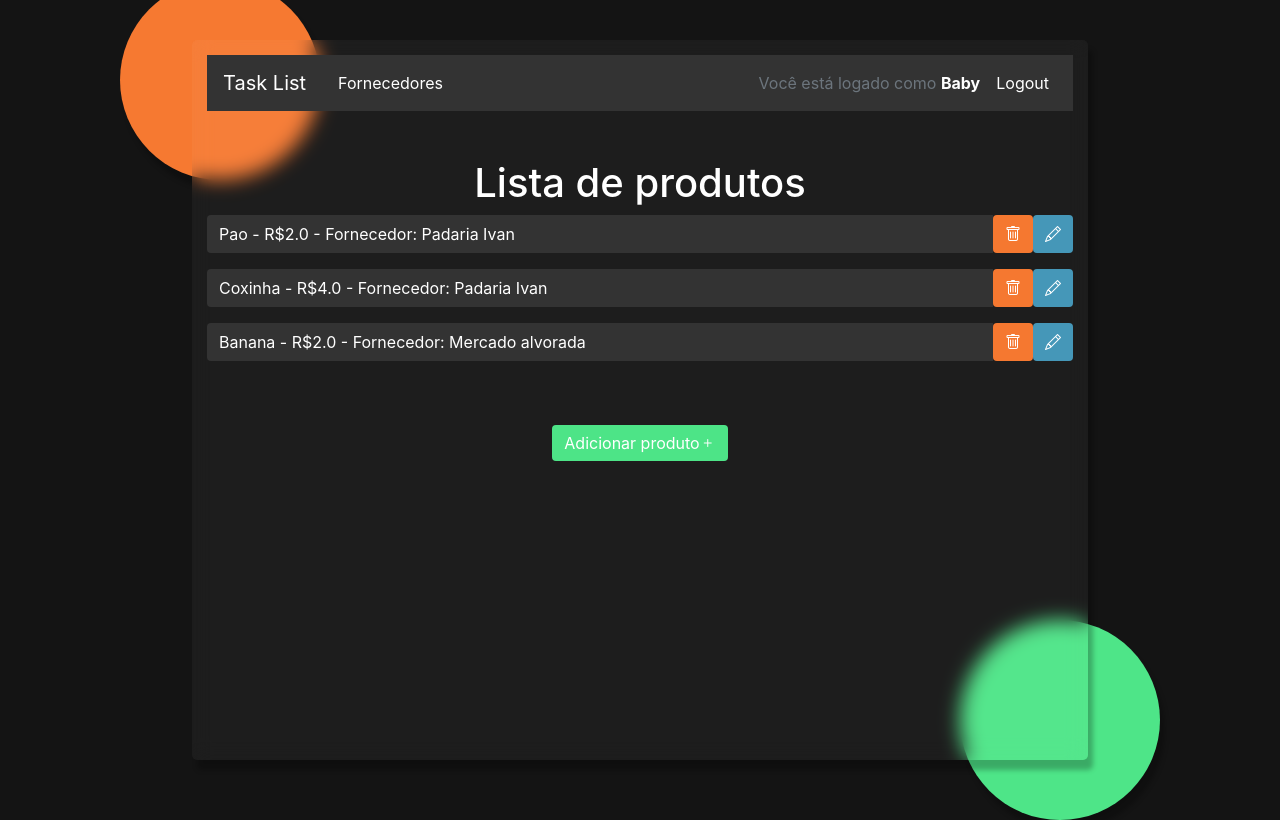
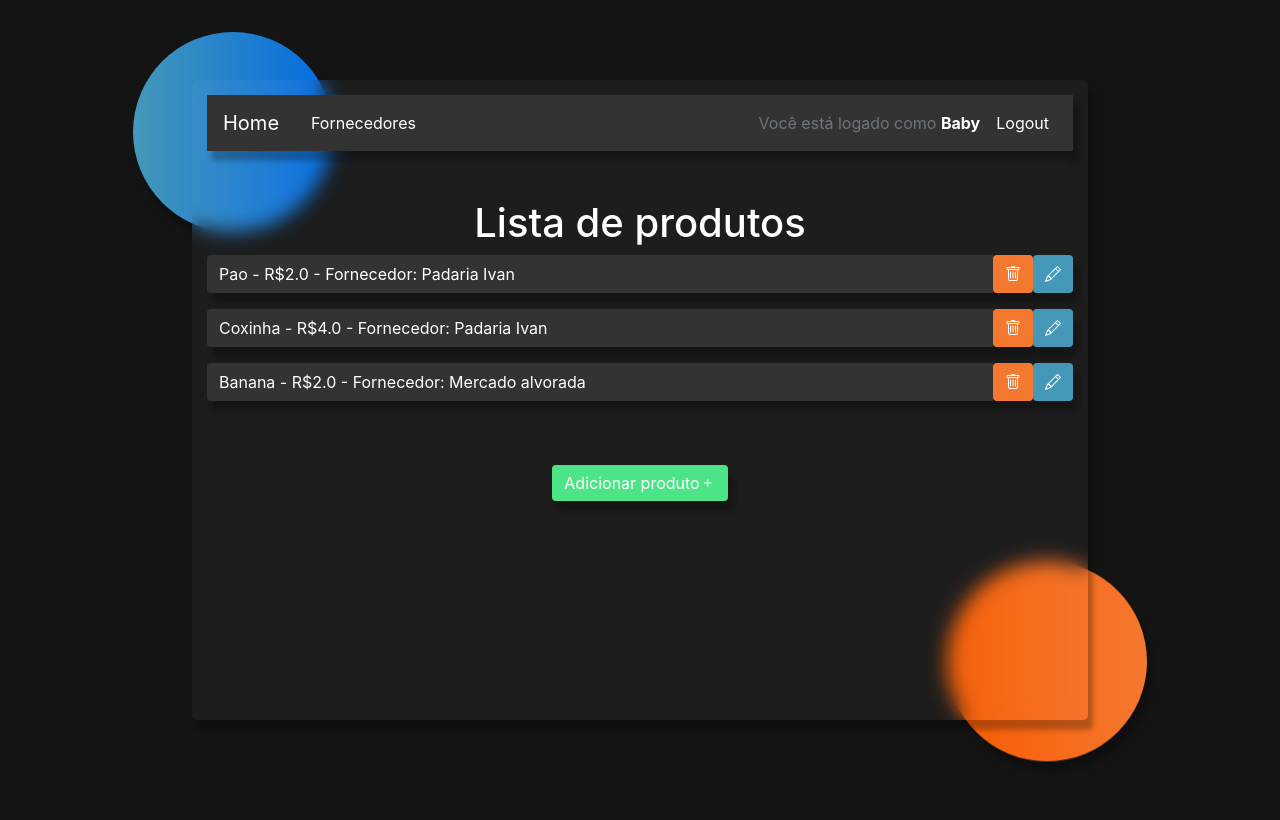
Before and after one commit to iurysm1/IFSC-WEBII, a Flask app: page / in a window 1280 px wide. After the commit the page ends 762 px from the top, so only its background shows below. Run offline with Flask 3, Linux system fonts and the light colour scheme; a user stored in the database is signed in.

Commit message:
Continuando a estilizar

```diff
--- a/gerenciamento_cadastros_forcedores_produtos/static/style.css
+++ b/gerenciamento_cadastros_forcedores_produtos/static/style.css
@@ -1,14 +1,19 @@
 .container {
     text-align: center;
     width: 70%;
-    height: 90vh;
+    height: 80vh;
+    max-height: 650px;
     background-color: rgba(255, 255, 255, 0.041);
     padding: 15px;
     border-radius: 5px;
     backdrop-filter: blur(10px);
-    z-index: 1;
     position: absolute;
     box-shadow: 5px 10px 5px rgba(0, 0, 0, 0.253);
+    overflow: auto;
+}
+
+.card{
+    background-color: rgba(255, 255, 255, 0.041);
 }
 
 .container *{
@@ -16,40 +21,48 @@
 
 }
 
-.circle{
+body .circle{
     width: 200px;
     height: 200px;
     border-radius: 50%;
     position: relative;
-    box-shadow: 0 0 10px rgba(0, 0, 0, 0.2);
     z-index: 0;
-    animation: jump 3s linear infinite;
+    animation: floating 3000ms infinite linear;
     box-shadow: 5px 10px 5px rgba(0, 0, 0, 0.253);
 }
 
-@keyframes jump {
+@keyframes floating {
     0% {
-        transform: translateY(0px) !important;
+      transform: translateY(0px);
     }
-    50%{
-        transform: translateY(-10px) !important;
+
+    50% {
+      transform: translateY(-10px);
     }
+
     100% {
-        transform: translateY(0px) !important;
+      transform: translateY(0px);
     }
-}
+  }
 
 #circle1{
-    right: 25%;
-    bottom: 40%;
+    right: 24%;
+    bottom: 33%;
+    background-image: linear-gradient( to left, rgb(0, 106, 226), rgba(72, 158, 192, 0.959));
 }
 
 #circle2{
-    left: 25%;
-    top: 40%;
+    left: 24%;
+    top: 33%;
     animation-delay: 1s;
+    background-image: linear-gradient(to right, rgba(255, 94, 0, 0.959) ,rgba(255, 125, 50, 0.959) );
+
 }
 
+input,nav, button, card{
+    box-shadow: 5px 10px 5px rgba(0, 0, 0, 0.253) !important;
+
+}
 
 input, nav{
     background-color: rgb(51, 51, 51) !important;
@@ -77,14 +90,19 @@
 .btn-success{
     background-color: rgba(81, 238, 141, 0.959) !important;
     border: rgba(81, 238, 141, 0.959);
+    z-index: 4;
+
 }
 
 .btn-primary{
     background-color: rgba(72, 158, 192, 0.959) !important;
     border: rgba(72, 158, 192, 0.959);
+    z-index: 3;
+
 }
 
 .btn-danger{
     background-color: rgba(255, 125, 50, 0.959) !important;
     border: rgba(255, 125, 50, 0.959);
+    z-index: 2;
 }
--- a/gerenciamento_cadastros_forcedores_produtos/templates/base.html
+++ b/gerenciamento_cadastros_forcedores_produtos/templates/base.html
@@ -18,13 +18,13 @@
 
   </head>
   <body>
-    <div class="circle btn-danger" id="circle1"></div>
-    <div class="circle btn-success" id="circle2"></div>
+    <div class="circle" id="circle1"></div>
+    <div class="circle" id="circle2"></div>
 
     <div class="container">
     {% block menu %}
         <nav class="navbar navbar-expand-lg">
-            <a class="navbar-brand" href="{{ url_for('home') }}">Task List</a>
+            <a class="navbar-brand" href="{{ url_for('home') }}">Home</a>
             <a href="{{ url_for('fornecedores') }}" class="nav-link">Fornecedores</a>
             <button class="navbar-toggler" type="button" data-toggle="collapse" data-target="#navbarNavAltMarkup" aria-controls="navbarNavAltMarkup" aria-expanded="false" aria-label="Toggle navigation">
                 <span class="navbar-toggler-icon"></span>
```
